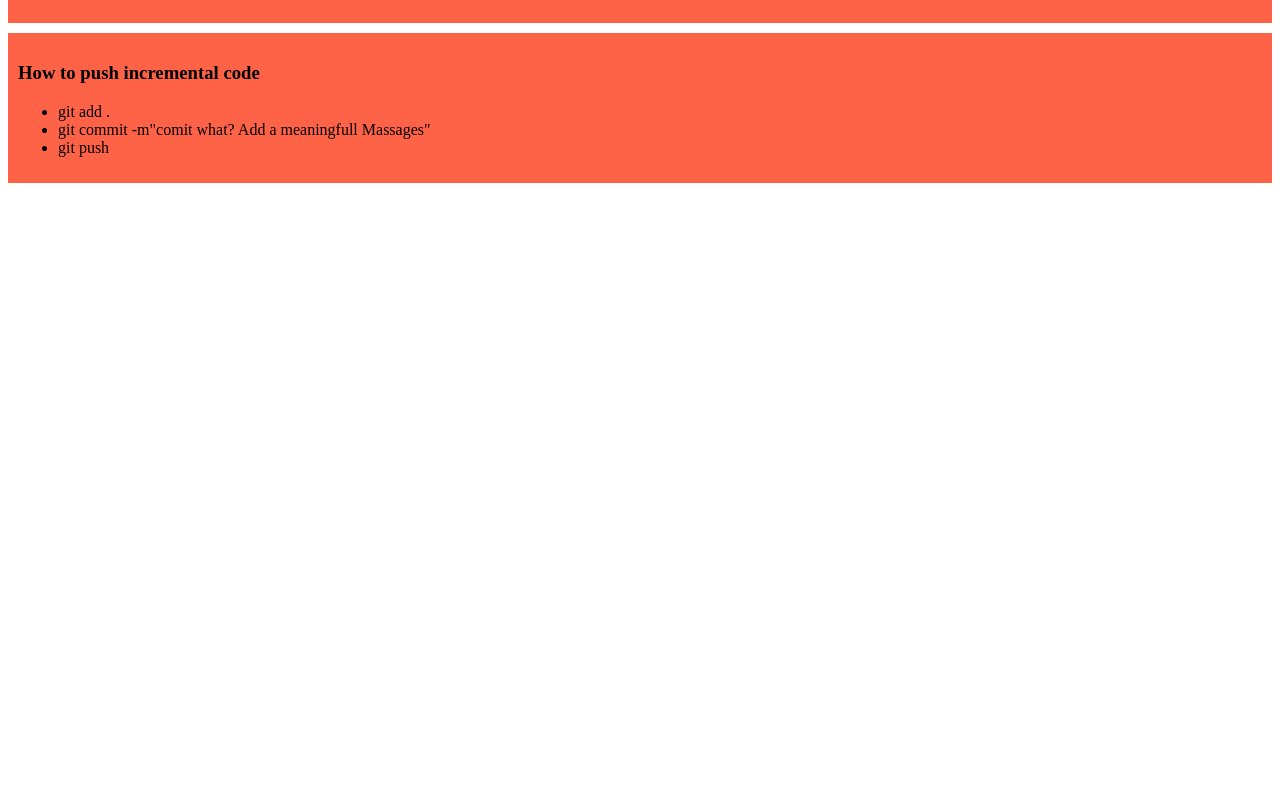
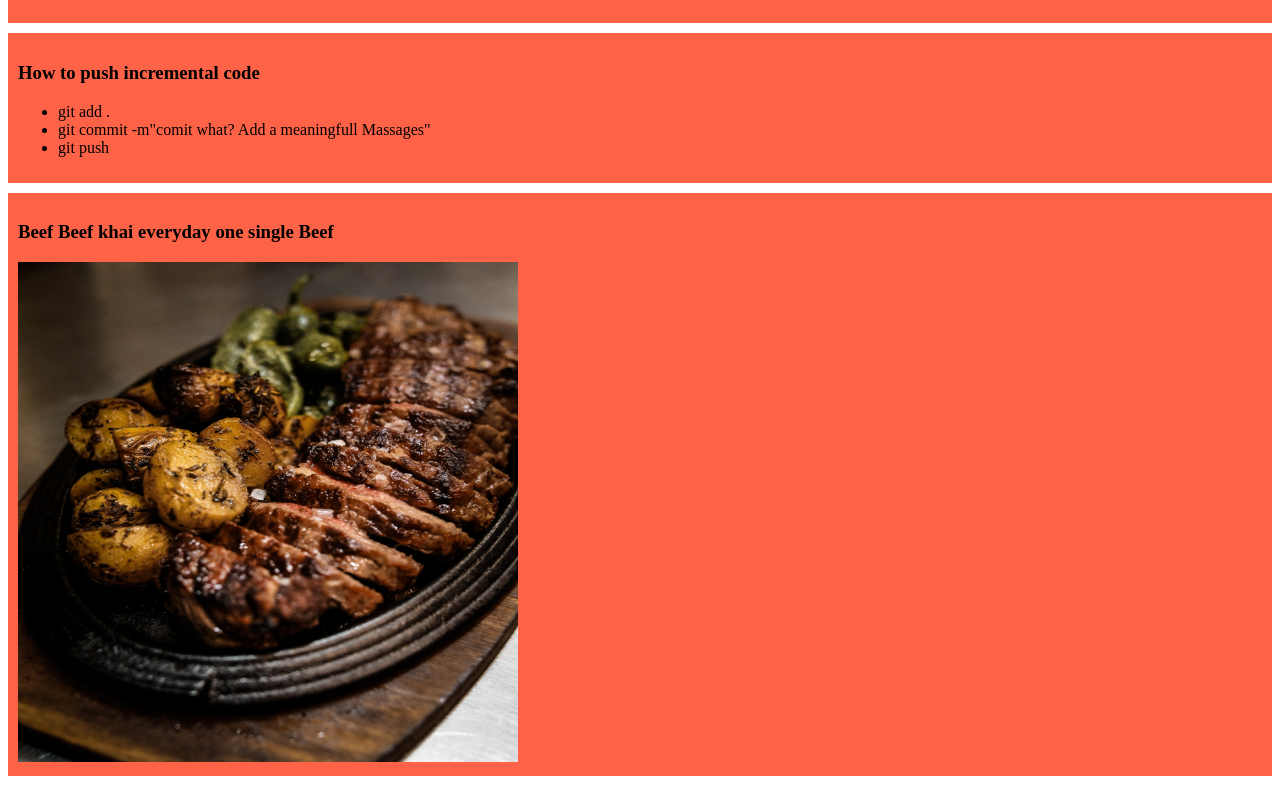
Before and after one commit to mahfuj80/my-simple-website, a plain HTML site: page index.html in a window 1280 px wide. Shown: the part 399-1185 px from the top of the page. Before the commit the page ends 800 px from the top, so only its background shows below. Drawn offline with Linux system fonts and the light colour scheme.

Commit message:
Beef Picture

```diff
--- a/index.html
+++ b/index.html
@@ -27,5 +27,9 @@
             <li>git push</li>
         </ul>
     </div>
+    <div>
+        <h3>Beef  Beef khai everyday one single Beef</h3>
+        <img src="Images/Beef.jpg" alt="Beef" width="500px" height="500px">
+    </div>
 </body>
 </html>
```
Also changed, not shown: Images/Beef.jpg (added).
